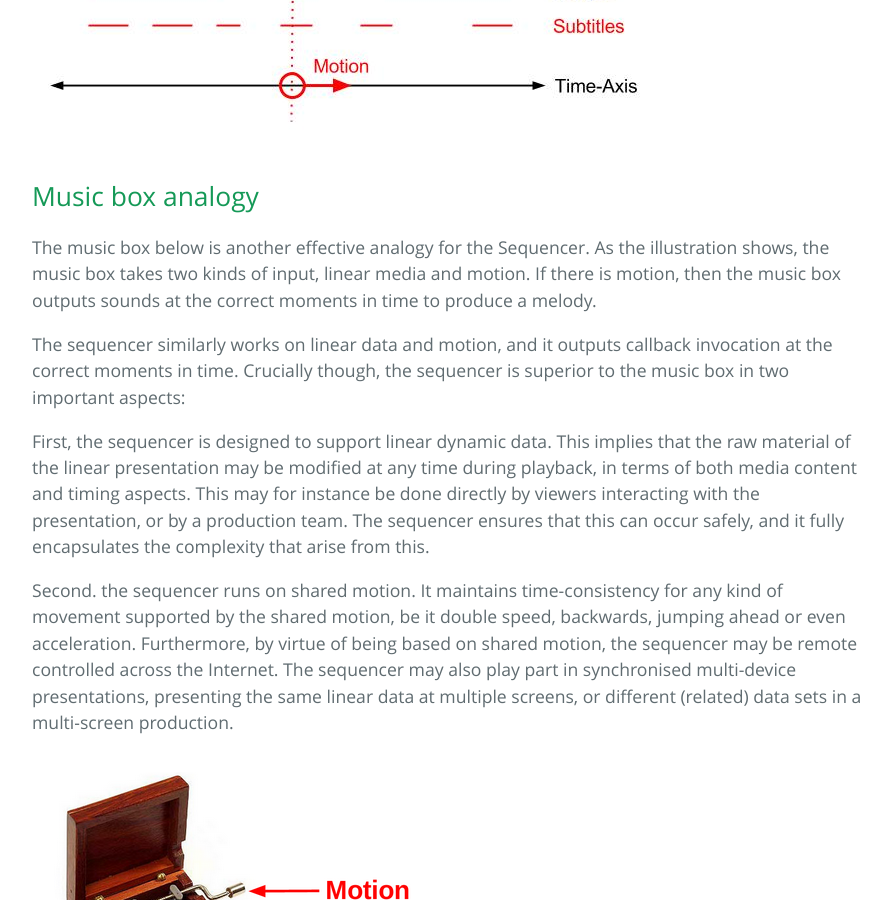
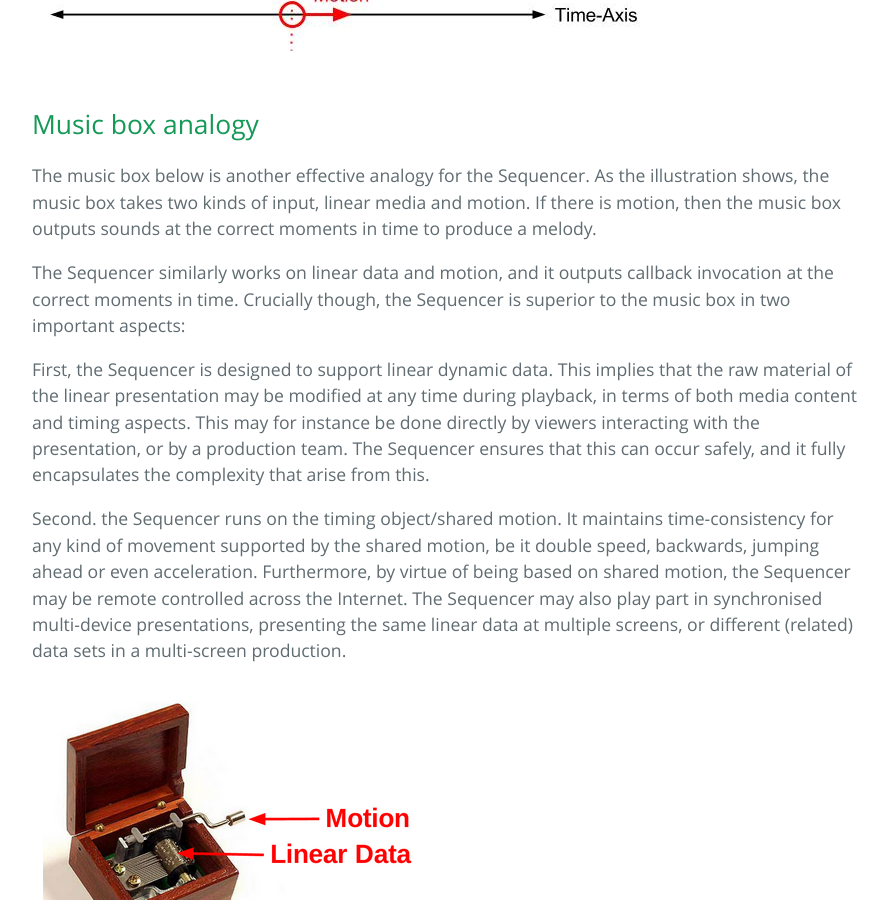
Before and after one commit to webtiming/sequencer, a Jekyll site: the page built from overview.md, in a window 1280 px wide and 900 px high, scrolled down 1380 px. Shown: the whole window, without its empty margins (192-1083 px from the left). Built offline with Jekyll 4.4.1, drawn with Linux system fonts in a browser that asks for light colours; Markdown is read by kramdown in place of the engine named in the settings.

```diff
--- a/overview.md
+++ b/overview.md
@@ -39,11 +38,11 @@ The figure below also illustrates linear data. It shows how a linear media prese
 
 The music box below is another effective analogy for the Sequencer. As the illustration shows, the music box takes two kinds of input, linear media and motion. If there is motion, then the music box outputs sounds at the correct moments in time to produce a melody.
 
-The sequencer similarly works on linear data and motion, and it outputs callback invocation at the correct moments in time. Crucially though, the sequencer is superior to the music box in two important aspects:
+The Sequencer similarly works on linear data and motion, and it outputs callback invocation at the correct moments in time. Crucially though, the Sequencer is superior to the music box in two important aspects:
 
-First, the sequencer is designed to support linear dynamic data. This implies that the raw material of the linear presentation may be modified at any time during playback, in terms of both media content and timing aspects. This may for instance be done directly by viewers interacting with the presentation, or by a production team. The sequencer ensures that this can occur safely, and it fully encapsulates the complexity that arise from this.
+First, the Sequencer is designed to support linear dynamic data. This implies that the raw material of the linear presentation may be modified at any time during playback, in terms of both media content and timing aspects. This may for instance be done directly by viewers interacting with the presentation, or by a production team. The Sequencer ensures that this can occur safely, and it fully encapsulates the complexity that arise from this.
 
-Second. the sequencer runs on shared motion. It maintains time-consistency for any kind of movement supported by the shared motion, be it double speed, backwards, jumping ahead or even acceleration. Furthermore, by virtue of being based on shared motion, the sequencer may be remote controlled across the Internet. The sequencer may also play part in synchronised multi-device presentations, presenting the same linear data at multiple screens, or different (related) data sets in a multi-screen production.
+Second. the Sequencer runs on the timing object/shared motion. It maintains time-consistency for any kind of movement supported by the shared motion, be it double speed, backwards, jumping ahead or even acceleration. Furthermore, by virtue of being based on shared motion, the Sequencer may be remote controlled across the Internet. The Sequencer may also play part in synchronised multi-device presentations, presenting the same linear data at multiple screens, or different (related) data sets in a multi-screen production.
 
 ![alt text](img/musicbox.png "Music box")
 
```
Also changed, not shown: other parts of overview.md (+0 -1 lines).
